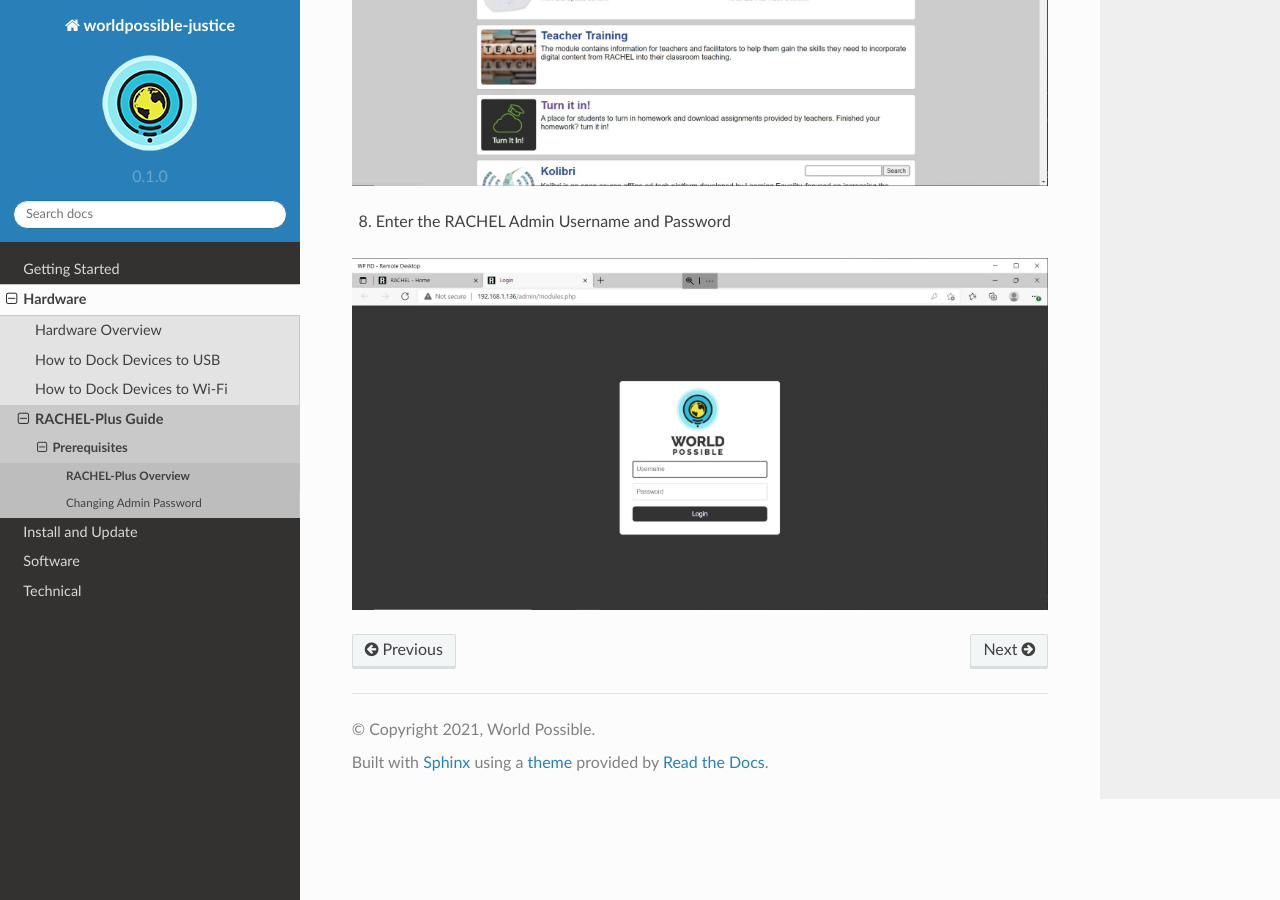
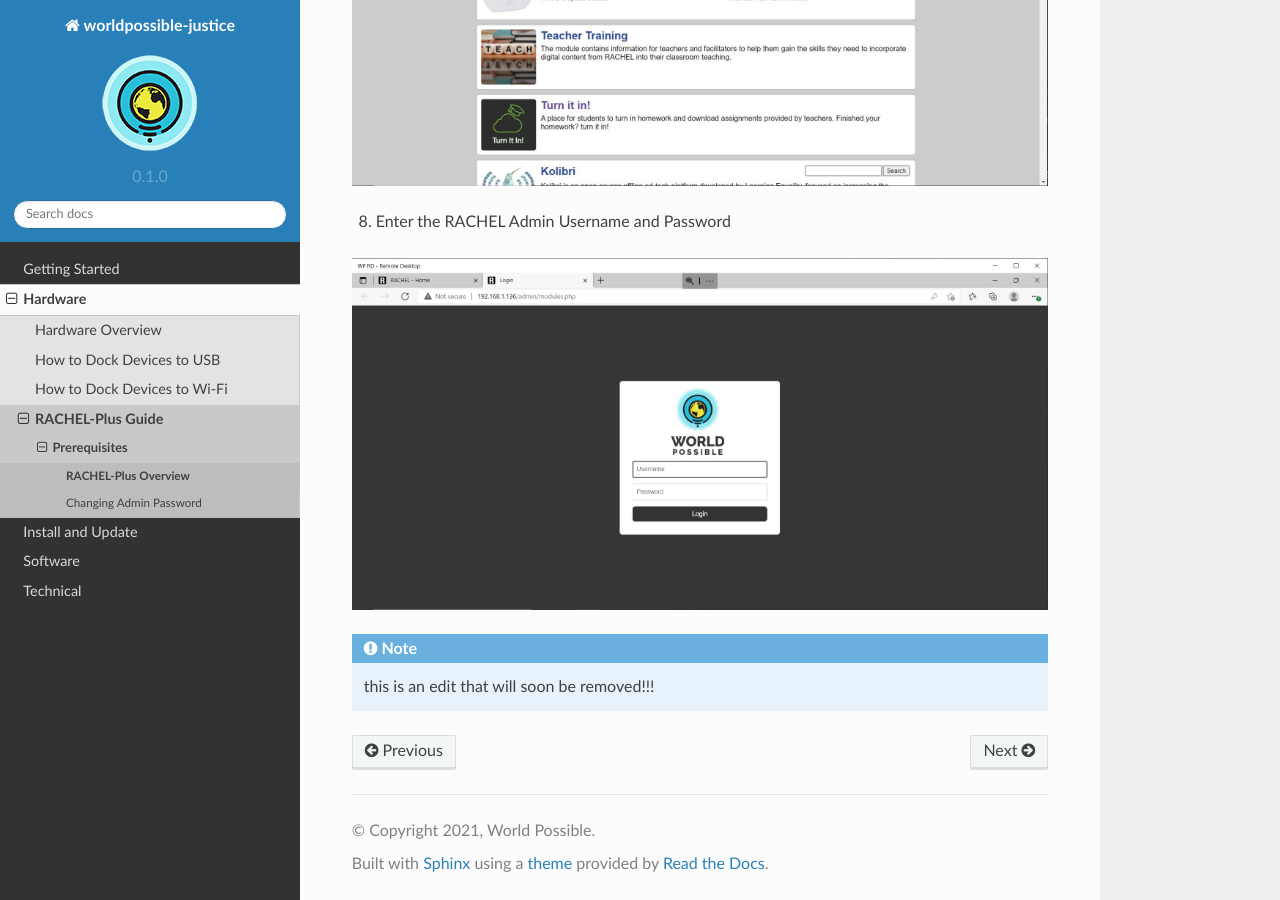
Before and after one commit to worldpossible/endless-docs, a Sphinx documentation site: the page built from docs/source/hardware/connect_to_rachel.rst, in a window 1280 px wide and 900 px high, scrolled down 3116 px. Built offline with Sphinx 7.4.7 and the Read the Docs theme 2.0.0, drawn with Linux system fonts in a browser that asks for light colours; pages that are not in the unit, such as notebooks, are missing from menus.

Commit message:
demonstration

```diff
--- a/docs/source/hardware/connect_to_rachel.rst
+++ b/docs/source/hardware/connect_to_rachel.rst
@@ -43,3 +43,7 @@ To connect to RACHEL, follow these steps:
 8. Enter the RACHEL Admin Username and Password
 
 .. image:: ../_resources/02_ImportAdminLogin.JPG
+
+.. note::
+
+    this is an edit that will soon be removed!!!
```
